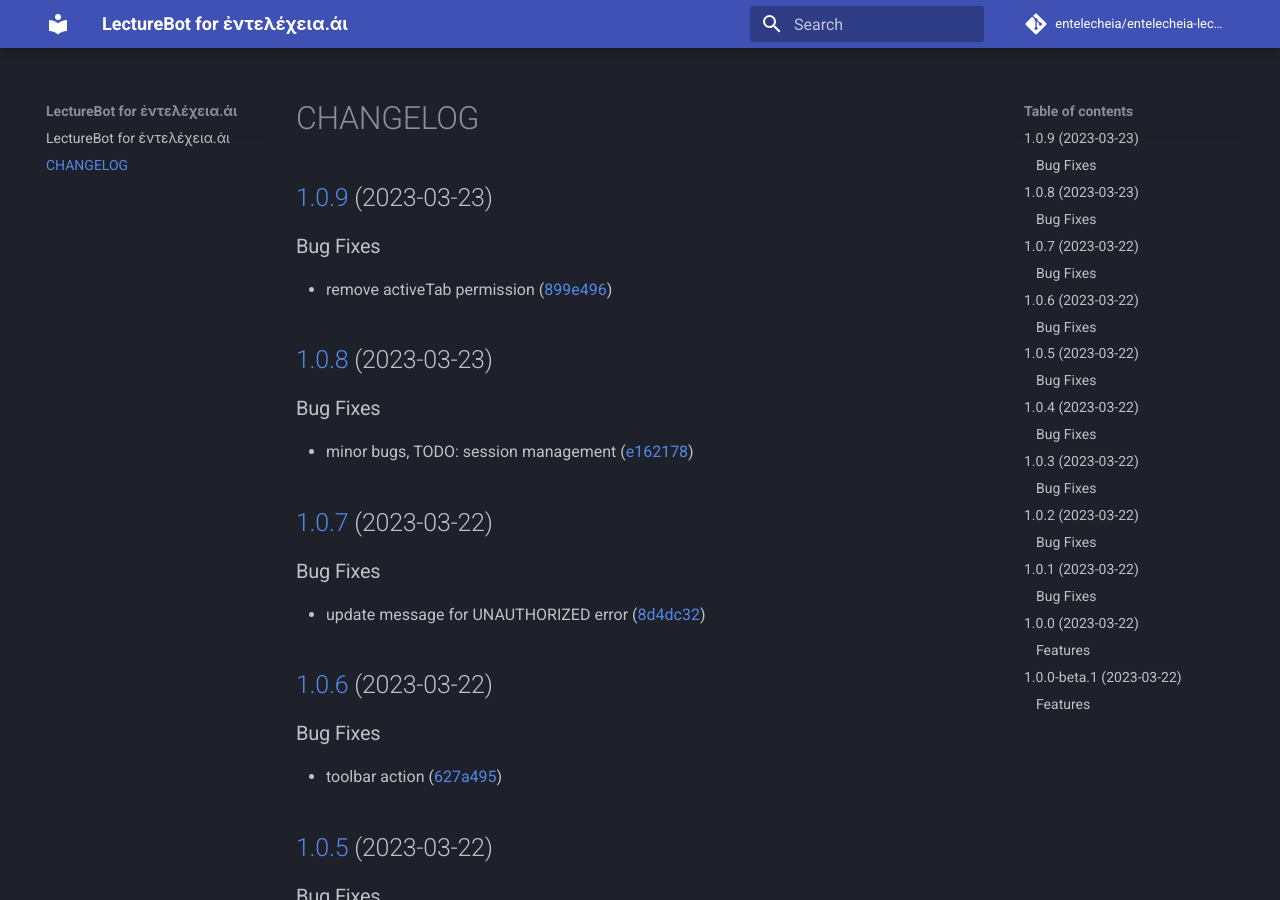
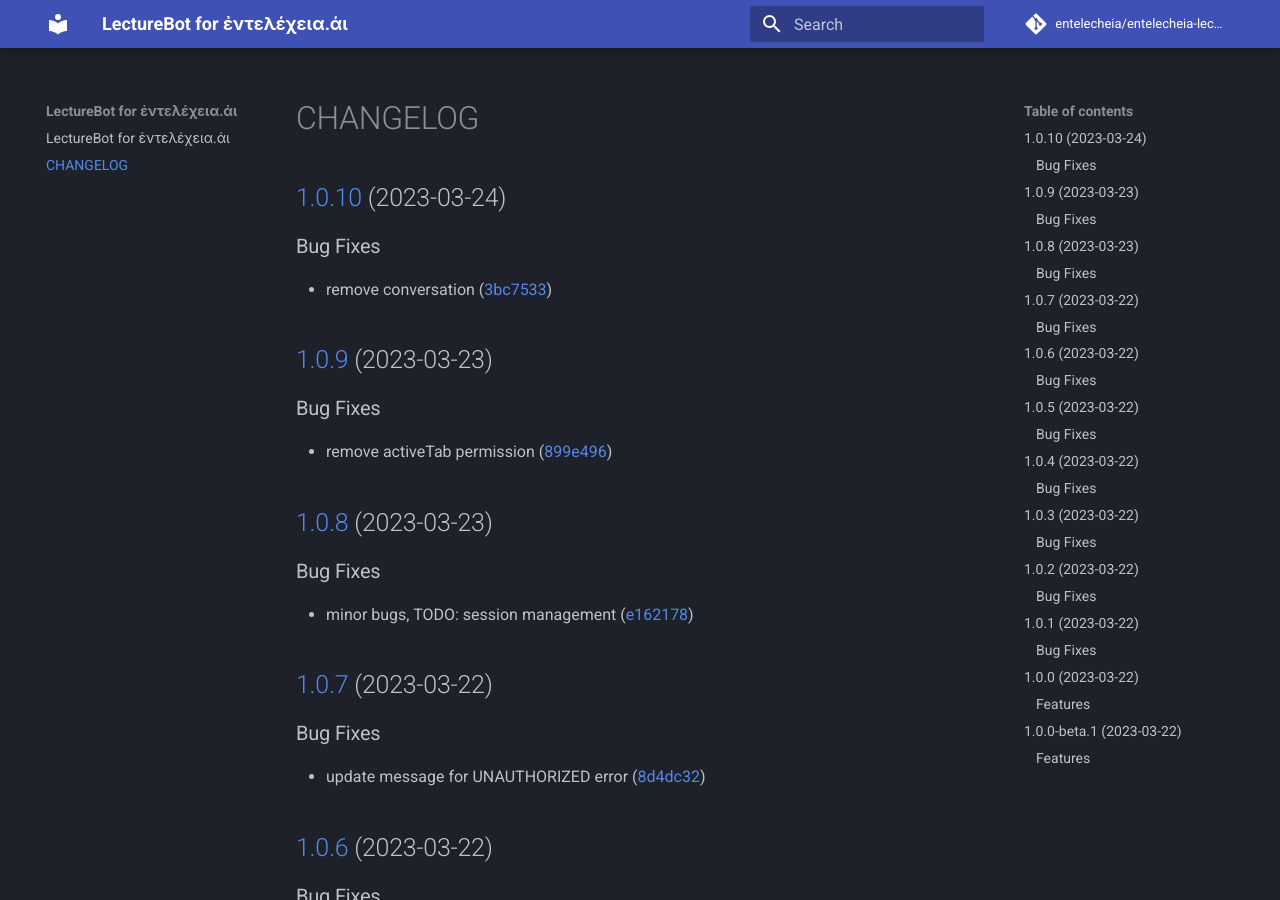
Before and after one commit to entelecheia/entelecheia-lecture-bot, an MkDocs documentation site: the page built from docs/CHANGELOG.md, in a window 1280 px wide and 900 px high. Built offline with MkDocs 1.6.1 and Material for MkDocs 9.7.7, drawn with Linux system fonts in a browser that asks for light colours; comment, search, counter and statistics services are not loaded.

Commit message:
chore(release): :rocket: 1.0.10 [skip ci]
## [1.0.10](https://github.com/entelecheia/entelecheia-lecture-bot/compare/v1.0.9...v1.0.10) (2023-03-24)

### Bug Fixes

* remove conversation ([3bc7533](https://github.com/entelecheia/entelecheia-lecture-bot/commit/3bc75336eb693d6e614d03ebcdae1d7da3547d26))

```diff
--- a/docs/CHANGELOG.md
+++ b/docs/CHANGELOG.md
@@ -1,3 +1,10 @@
+## [1.0.10](https://github.com/entelecheia/entelecheia-lecture-bot/compare/v1.0.9...v1.0.10) (2023-03-24)
+
+
+### Bug Fixes
+
+* remove conversation ([3bc7533](https://github.com/entelecheia/entelecheia-lecture-bot/commit/3bc75336eb693d6e614d03ebcdae1d7da3547d26))
+
 ## [1.0.9](https://github.com/entelecheia/entelecheia-lecture-bot/compare/v1.0.8...v1.0.9) (2023-03-23)
 
 
--- a/package.json
+++ b/package.json
@@ -1,6 +1,6 @@
 {
     "name": "entelecheia-lecture-bot",
-    "version": "1.0.9",
+    "version": "1.0.10",
     "description": "Chrome extension to ask questions and get answers from the ChatGPT",
     "author": "entelecheia",
     "license": "MIT",
```
Also changed, not shown: static/manifest.json, 1 other file.
